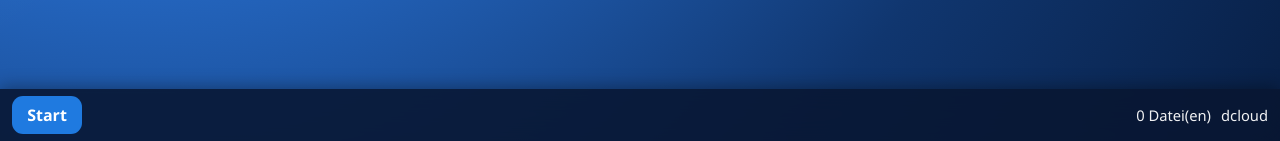
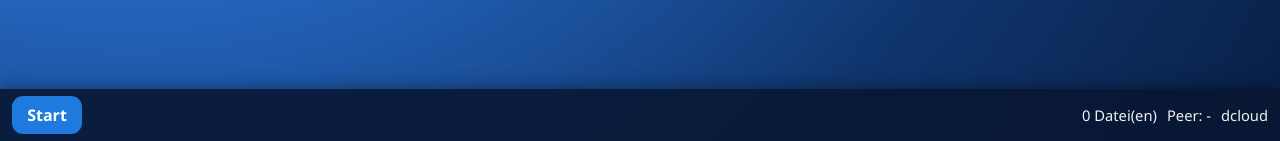
Before and after one commit to MTSmash-TMP-Networks/Projekt-dcloud, a Flask app: template dcloud_client/web/templates/dashboard.html in a window 1280 px wide. Shown: the part 659-800 px from the top of the page. Run offline with Flask 3, Linux system fonts and the light colour scheme; the template is opened without the code that fills it: most values are stand-ins (such as "Sample title", 1, 10 or a date in 2020); parts of the project's set-up code (start-up, migrations or seed data) failed here and were passed over; some libraries are stand-ins or nearby versions.

Commit message:
Use peer display name in dashboard tray

```diff
--- a/dcloud_client/web/app.py
+++ b/dcloud_client/web/app.py
@@ -40,7 +40,7 @@ from ..network.p2p_storage import (
     verify_manifest_deletion,
     verify_manifest_revocation,
 )
-from ..network.peers import PeerProvider
+from ..network.peers import PeerProvider, display_name_for_peer
 from ..storage import ChunkStore, StorageError, StorageStats
 from .upload_progress import UploadProgressTracker
 
@@ -225,6 +225,8 @@ def create_app(
                 "SMB-Server läuft nicht. Prüfe Logausgabe, Port-Freigabe und ob der Speicherpfad verfügbar ist."
             )
         return {
+            "nodeName": config.node.name,
+            "nodeDisplayName": display_name_for_peer(identity.node_id, config.node.name),
             "clientType": config.node.client_type,
             "clientTypeLabel": client_type_label(config.node.client_type),
             "acceptsPeerStorage": _accepts_peer_storage(current_peers),
--- a/dcloud_client/web/templates/dashboard.html
+++ b/dcloud_client/web/templates/dashboard.html
@@ -791,7 +791,7 @@
     <nav class="taskbar" aria-label="Taskleiste" id="taskbar">
       <button class="start" id="startBtn" type="button">Start</button>
       <span id="taskbar-apps"></span>
-      <span class="tray"><span id="tray-files">0 Datei(en)</span><span>dcloud</span></span>
+      <span class="tray"><span id="tray-files">0 Datei(en)</span><span id="tray-peer-name">Peer: -</span><span>dcloud</span></span>
     </nav>
   </div>
 
@@ -829,6 +829,7 @@
 
       const desktopArea = document.getElementById("desktopArea");
       const taskbarApps = document.getElementById("taskbar-apps");
+      const trayPeerName = document.getElementById("tray-peer-name");
       const uploadInput = document.getElementById("desktop-upload-input");
       const ctx = document.getElementById("ctxMenu");
       const folderDialog = document.getElementById("folderDialog");
@@ -1000,6 +1001,8 @@
         document.getElementById("status-storage-used").textContent = formatBytes(appState.stats.usedBytes);
         document.getElementById("status-network-capacity").textContent = formatBytes(capacity.networkLimitBytes || settings.networkLimitBytes || appState.stats.limitBytes);
         document.getElementById("status-network-capacity-sub").textContent = `${capacity.storagePeerCount || settings.storagePeerCount || 0} aktive Speicher-Peer(s)`;
+        const ownPeerName = String(settings.nodeDisplayName || settings.nodeName || "").trim() || String(appState.nodeId || "Peer").slice(0, 12);
+        if(trayPeerName) trayPeerName.textContent = `Peer: ${ownPeerName}`;
         const smbEnabled = !!settings.smbEnabled;
         const smbRunning = !!settings.smbRunning;
         const smbPort = settings.smbPort || 445;
```
